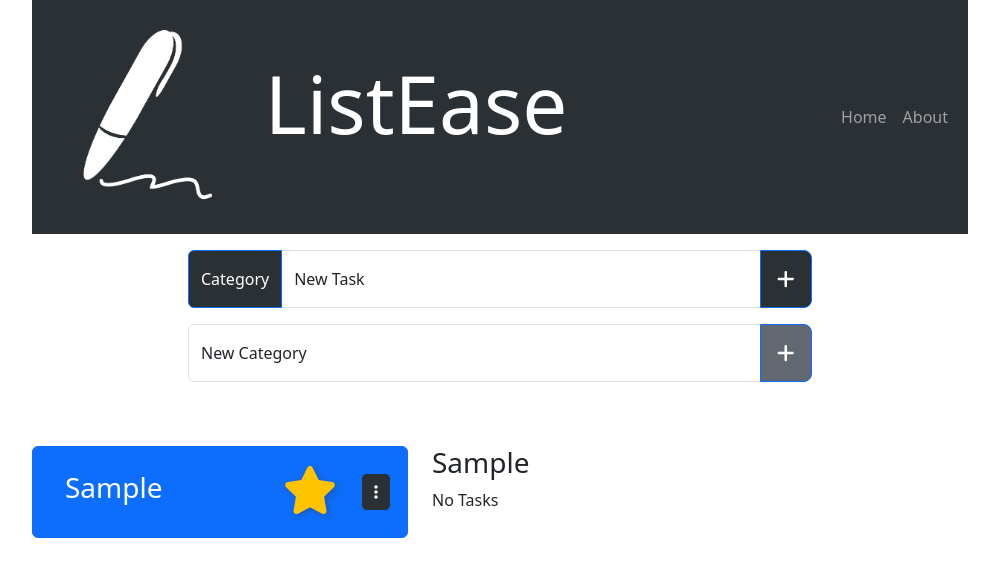
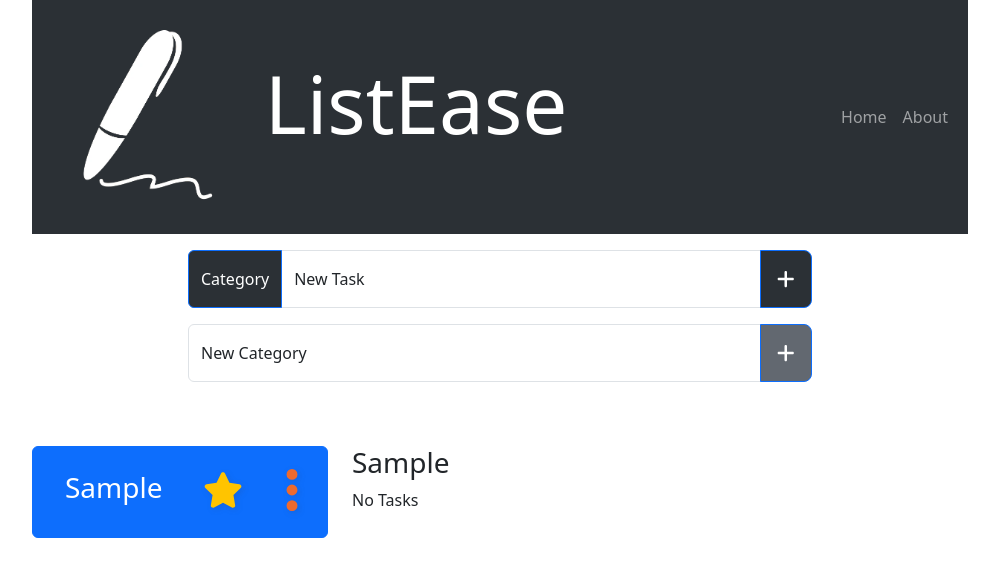
Before and after one commit to distriss/list-ease, a React (Vite) app: page / in a window 1280 px wide. Both pictures are taken after typing "Sample" into the empty fields and a click on the button 926 px from the left and 353 px from the top of the page. Shown: the top 576 px of the page, without its empty margins (140-1139 px from the left). Built offline with nearby package versions, Linux system fonts and the light colour scheme.

Commit message:
custom-menu-btn with icon

```diff
--- a/src/App.jsx
+++ b/src/App.jsx
@@ -111,7 +111,7 @@ const sortedTasks = [...tasks].sort(sortByPriorityAndCreationTime);
       </Stack>
       <Tab.Container id="list-group-tabs-example" defaultActiveKey="#link1">
         <Row>
-          <Col sm={5}>
+          <Col sm={4}>
             <ListGroup>
             {categories.length === 0 && "No Categories"}
             {categories.map((category, index) => (
--- a/src/components/categories/CategoryItem.jsx
+++ b/src/components/categories/CategoryItem.jsx
@@ -1,5 +1,5 @@
-import React from 'react';
-import { Container, Card, Col, Row, Stack, ButtonGroup, Dropdown, DropdownButton, Button } from 'react-bootstrap';
+import { React, useRef } from 'react';
+import { Container, Card, Col, Row, Stack, ButtonGroup, Dropdown, DropdownButton } from 'react-bootstrap';
 import { FontAwesomeIcon } from '@fortawesome/react-fontawesome'
 import { faStar, faEllipsisV } from '@fortawesome/free-solid-svg-icons'
 
@@ -11,8 +11,6 @@ export default function CategoryItem({
   toggleCategory,
   deleteCategory }) {
 
-    const menuBtn = <FontAwesomeIcon icon={faEllipsisV} color="white"/>
-
   return (
     <Stack direction="horizontal" gap={3}>
       <div className="p-2"><h3 className="p-2">{title}</h3></div>
@@ -23,15 +21,15 @@ export default function CategoryItem({
           as={ButtonGroup}
           key="end"
           id={`dropdown-button-drop-end`}
+          focusFirstItemOnShow={false}
           drop="end"
           variant="primary"
-              title={menuBtn}
-            >
-              <Dropdown.Item eventKey="1">Action</Dropdown.Item>
-              <Dropdown.Item eventKey="2">Another action</Dropdown.Item>
-              <Dropdown.Item eventKey="3">Something else here</Dropdown.Item>
+          title={<FontAwesomeIcon icon={faEllipsisV} className="icon icon-zoom"/>}
+          className="custom-menu-btn">
+        <Dropdown.Item eventKey="1">Mark Priority</Dropdown.Item>
+        <Dropdown.Item eventKey="2">Unmark Priority</Dropdown.Item>
         <Dropdown.Divider />
-              <Dropdown.Item eventKey="4">Separated link</Dropdown.Item>
+        <Dropdown.Item eventKey="3">Delete</Dropdown.Item>
       </DropdownButton>
     </Stack>
     // <Card>
--- a/src/style.css
+++ b/src/style.css
@@ -26,40 +26,45 @@
 
 
   .icon {
-    width: 54px;
-    height: 54px;
-    line-height: 54px;
+    width: 50px;
+    height: 50px;
+    line-height: 50px;
     text-align: center;
-    color: #FFF;
-    color: rgba(255, 255, 255);
-    -webkit-transition: all 0.3s ease-in-out;
-    -moz-transition: all 0.3s ease-in-out;
-    -ms-transition: all 0.3s ease-in-out;
-    -o-transition: all 0.3s ease-in-out;
-    transition: all 0.3s ease-in-out;
-  }
-
-  .icon {
-    filter: drop-shadow(2px 2px 3px rgba(51, 51, 51, .35)) ;
-    transition:.2s;
+    color: rgb(238, 106, 45);
+    filter: drop-shadow(2px 2px 3px rgba(51, 51, 51, .15)) ;
+    transition: width 0.2s ease-in-out, height 0.2s ease-in-out, filter 0.2s ease-in-out;
+    -webkit-transition: width 0.2s ease-in-out, height 0.2s ease-in-out, filter 0.2s ease-in-out;
+    -moz-transition: width 0.2s ease-in-out, height 0.2s ease-in-out, filter 0.2s ease-in-out;
+    -ms-transition: width 0.2s ease-in-out, height 0.2s ease-in-out, filter 0.2s ease-in-out;
+    -o-transition: width 0.2s ease-in-out, height 0.2s ease-in-out, filter 0.2s ease-in-out;
   }
 
   .icon:hover {
-    filter: drop-shadow(3px 3px 5px rgba(51, 51, 51, .75)) ;
+    filter: drop-shadow(3px 4px 5px rgba(51, 51, 51, .30)) ;
   }
 
   .icon-zoom.icon:hover, .icon:active {
-    -webkit-transform: scale(1.1);
-   -moz-transform: scale(1.1);
-   -ms-transform: scale(1.1);
-   -o-transform: scale(1.1);
-   transform: scale(1.1);
+    -webkit-transform: scale(1.2);
+    -moz-transform: scale(1.2);
+    -ms-transform: scale(1.2);
+    -o-transform: scale(1.2);
+    transform: scale(1.2);
+    transition: transform 0.2s ease-in-out;
+ }
+
+ .custom-menu-btn button, .custom-menu-btn button:hover, .custom-menu-btn button:active, .custom-menu-btn button:focus {
+  background: none !important;
+  border: none !important;
+  padding: 0 !important;
  }
 
   .faStar {
     color: rgb(255, 196, 0);
-    text-shadow: 6px 6px 10px rgba(51, 51, 51, 1);
+    width: 40px;
+    height: 40px;
+    line-height: 40px;
   }
+
 
   .h1 {
     font-size: 80px;
```
Lines whose indentation alone changed are shown as unchanged.
